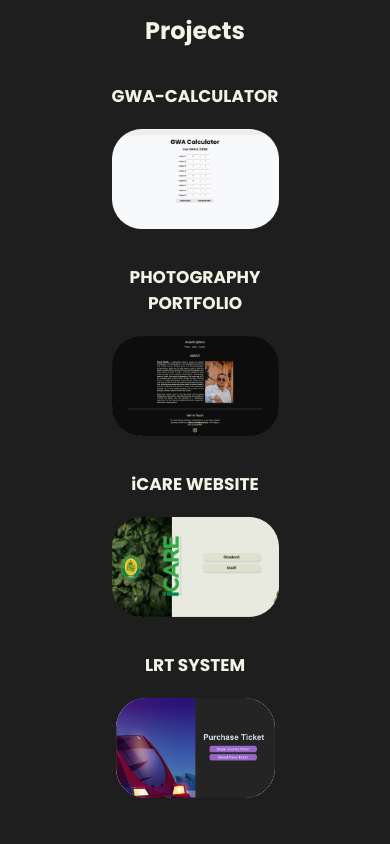
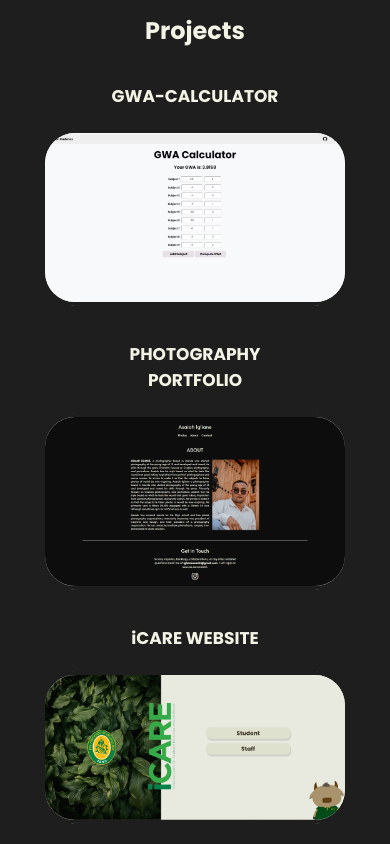
Before and after one commit to julsCadenas/my-portfolio, a React (Create React App) app: page / in a window 390 px wide. Shown: the part 2620-3464 px from the top of the page. Built offline with nearby package versions, Linux system fonts and the light colour scheme; the HTML template or start-up script is replaced by a standard one.

Commit message:
fixed mobile ver of projects

```diff
--- a/src/styles/App.css
+++ b/src/styles/App.css
@@ -534,13 +534,111 @@
   }
 }
 
+/* PROJECTS CSS */
+
+.projcontainer {
+  margin-top: 100px;
+  margin-bottom: 100px;
+  text-align: center;
+  justify-content: center;
+  max-width: 1500px;
+  margin-left: auto;
+  margin-right: auto;
+}
+
+
+.projtitle {
+  color: var(--fontcolor);
+  font-size: 40px;
+  font-family: "Poppins";
+}
+
+.gwacalc {
+  width: 100%;
+  max-width: 700px;
+  height: 400px;
+  background-color: var(--fontcolor);
+  border-radius: 34px;
+  display: flex;
+  justify-content: center;
+  align-items: center;
+  position: relative;
+}
+
+.gwatitle {
+  font-family: "Poppins";
+  color: var(--fontcolor);
+  font-size: 28px;
+  margin-top: 20px;
+  margin-bottom: 20px;
+}
+
+.icon-wrapper {
+  position: absolute;
+  top: 50%;
+  left: 50%;
+  transform: translate(-50%, -50%);
+  opacity: 0;
+}
+
+.icon-wrapper a {
+  text-decoration: none;
+}
+
+.icon-wrapper i {
+  font-size: 200px;
+  color: var(--backgroundcolor);
+}
+
+.gwacalc:hover .icon-wrapper{
+  opacity: 1;
+}
+
+.gwacalc:hover img{
+  opacity: 0;
+}
+
+.gwacalc img {
+  width: 100%;
+  height: 100%;
+  border-radius: 34px;
+  border: 4px solid #1e1e1e;
+  object-fit: cover;
+}
+
+.project-wrapper {
+  display: flex;
+  flex-wrap: wrap;
+  justify-content: center;
+  gap: 10px;
+  margin-top: 30px;
+}
+
+.project {
+  width: calc(50% - 20px);
+  max-width: 700px;
+  text-align: center;
+  margin: 20px 20px;
+}
+
+@media screen and (max-width: 1024px) {
+  .gwacalc {
+    width: 100%;
+    max-width: 500px;
+    height: 300px;
+    margin-left: auto;
+    margin-right: auto;
+  }
+}
+
 @media screen and (max-width: 767px) {
   .gwacalc {
-    width: 100%;
+    width: 90vw;
     max-width: 300px;
-    height: 100px;
-    margin-left: auto;
-    margin-right: auto;
+    height: auto;
+    position: relative;
+    left: 50%;
+    transform: translateX(-50%);
   }
   .icon-wrapper i {
     font-size: 80px;
@@ -554,4 +652,11 @@
   .project {
     margin-top: -15px;
   }
+  .gwacalc img {
+    width: 100%;
+    height: auto;
+    border-radius: 34px;
+    border: 4px solid #1e1e1e;
+    object-fit: cover;
+  }
 }
```
